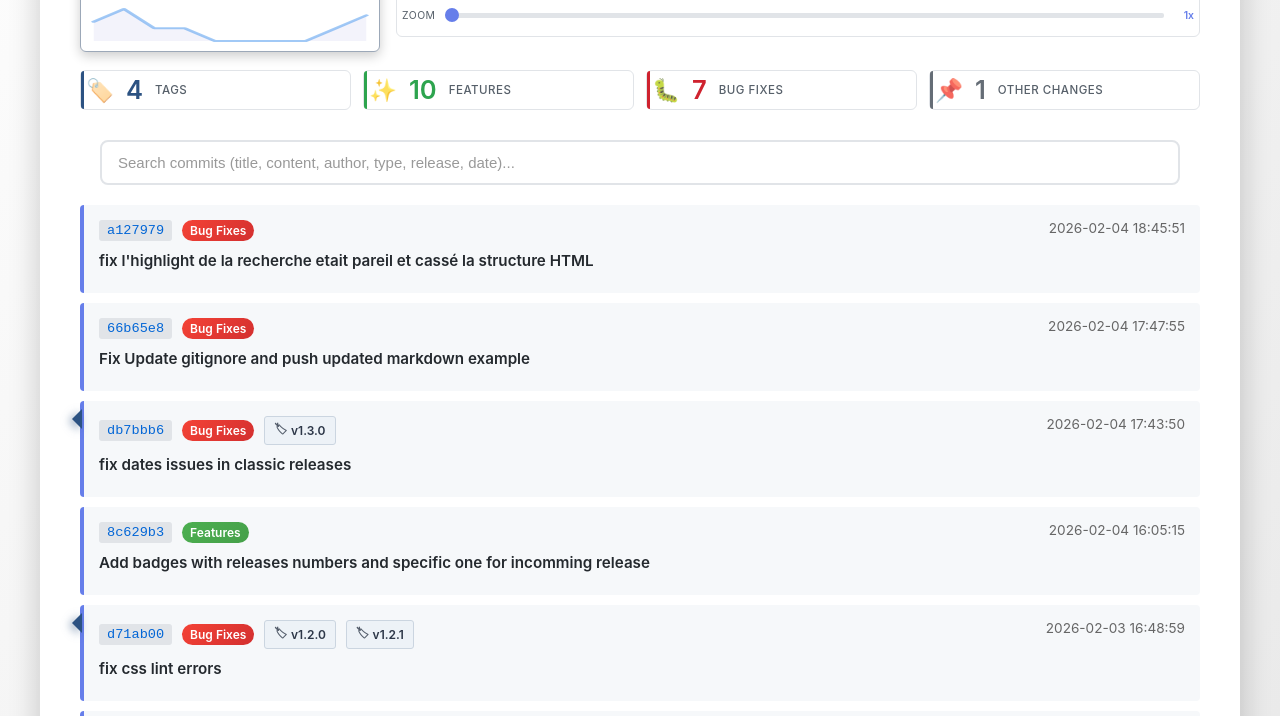
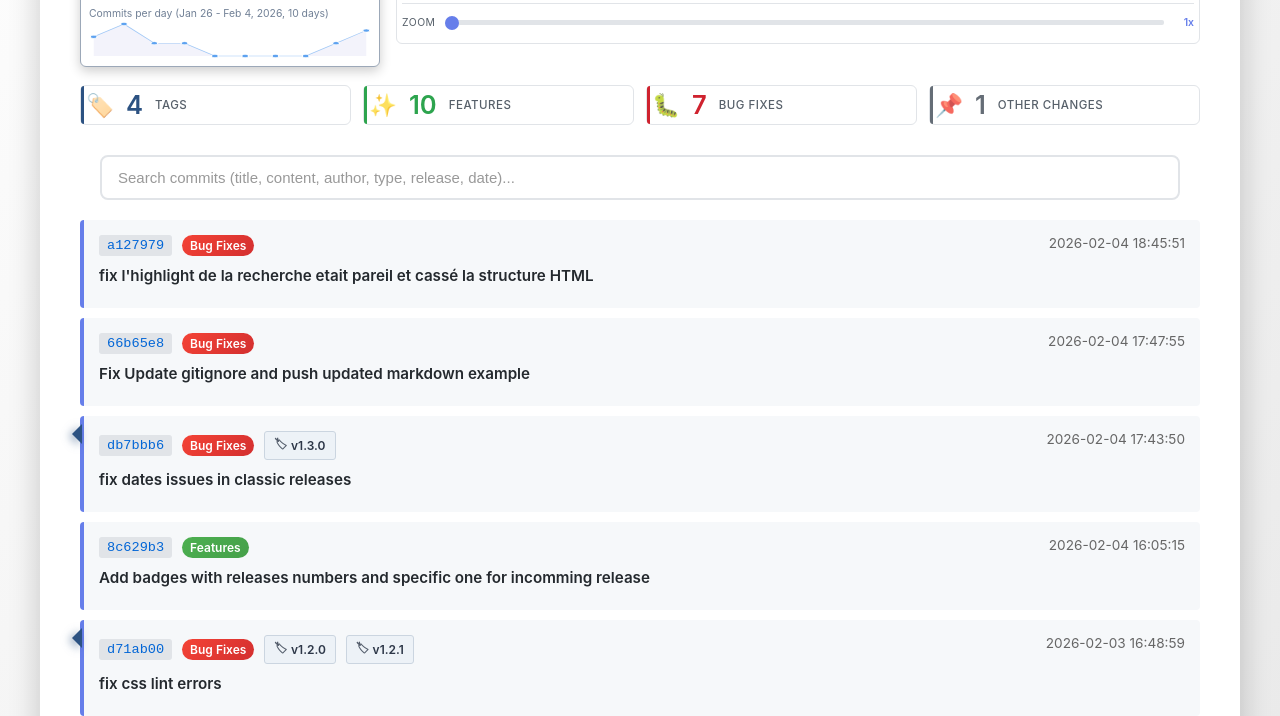
Before and after one commit to zRenard/WebReleaseNotes, a website: page release_notes.html in a window 1280 px wide. Shown: the part 384-1100 px from the top of the page. Drawn offline with Linux system fonts and the light colour scheme.

Commit message:
fix Reduce sparkline width and add label

```diff
--- a/release_notes.css
+++ b/release_notes.css
@@ -281,19 +281,25 @@ h1 {
 
 .summary-sparkline {
     width: 100%;
-    height: 36px;
+}
+
+.sparkline-label {
+    font-size: 0.65em;
+    color: #718096;
+    margin-bottom: 2px;
+    text-align: left;
 }
 
 .summary-sparkline svg {
     width: 100%;
-    height: 100%;
+    height: 36px;
     display: block;
 }
 
 .sparkline-line {
     fill: none;
     stroke: #5da2f093;
-    stroke-width: 2;
+    stroke-width: 0.5px;
     stroke-linecap: round;
     stroke-linejoin: round;
 }
@@ -302,7 +308,12 @@ h1 {
     fill: rgba(134, 139, 212, 0.103);
 }
 
-/* Category Cards - Professional and Compact */
+.sparkline-dot {
+    fill: #5da2f0;
+    stroke: white;
+    stroke-width: 0.5;
+}
+
 .summary-card:not(.total) {
     padding: 5px;
     display: flex;
@@ -691,7 +702,7 @@ h1 {
     width: 18px;
     height: 18px;
     background: #2c5282;
-    border: 3px solid white;
+    border: 1px solid white;
     cursor: pointer;
     transition: all 0.2s ease;
     box-shadow: 0 2px 6px rgba(44, 82, 130, 0.4);
@@ -1689,6 +1700,15 @@ body.theme-dark .sparkline-area {
     fill: rgba(244, 162, 97, 0.2);
 }
 
+body.theme-dark .sparkline-dot {
+    fill: #f4a261;
+    stroke: #0f131a;
+}
+
+body.theme-dark .sparkline-label {
+    color: #9aa4b2;
+}
+
 body.theme-dark .summary-card:not(.total) .number {
     color: #e2e8f0;
 }
--- a/release_notes.js
+++ b/release_notes.js
@@ -604,25 +604,26 @@ function buildSparkline(commits) {
         return '';
     }
 
+    // Get the same time range as the timeline
+    const timestamps = commits.map(c => c.timestamp).filter(t => t);
+    if (timestamps.length === 0) {
+        return '';
+    }
+
+    const oldestTime = Math.min(...timestamps);
+    const newestTime = Math.max(...timestamps);
+
     const countsByDay = new Map();
-    let minTs = Number.POSITIVE_INFINITY;
-    let maxTs = 0;
-
     commits.forEach(commit => {
         if (!commit.timestamp) return;
         const ts = commit.timestamp * 1000;
-        minTs = Math.min(minTs, ts);
-        maxTs = Math.max(maxTs, ts);
         const dayKey = new Date(ts).toISOString().slice(0, 10);
         countsByDay.set(dayKey, (countsByDay.get(dayKey) || 0) + 1);
     });
 
-    if (!Number.isFinite(minTs)) {
-        return '';
-    }
-
-    const startDate = new Date(minTs);
-    const endDate = new Date(maxTs);
+    // Use the timeline date range (oldest to newest)
+    const startDate = new Date(oldestTime * 1000);
+    const endDate = new Date(newestTime * 1000);
     const startUTC = new Date(Date.UTC(startDate.getUTCFullYear(), startDate.getUTCMonth(), startDate.getUTCDate()));
     const endUTC = new Date(Date.UTC(endDate.getUTCFullYear(), endDate.getUTCMonth(), endDate.getUTCDate()));
 
@@ -662,11 +663,25 @@ function buildSparkline(commits) {
 
     const areaPath = `M ${padding},${height - padding} L ${points.join(' L ')} L ${lastX.toFixed(2)},${height - padding} Z`;
 
+    // Generate circle elements for each data point
+    const circles = points.map(point => {
+        const [x, y] = point.split(',');
+        return `<circle class="sparkline-dot" cx="${x}" cy="${y}" r="1.5"></circle>`;
+    }).join('');
+
+    // Format date range for label
+    const startDateStr = startDate.toLocaleDateString('en-US', { month: 'short', day: 'numeric' });
+    const endDateStr = endDate.toLocaleDateString('en-US', { month: 'short', day: 'numeric', year: 'numeric' });
+    const totalCommits = dailyCounts.reduce((sum, count) => sum + count, 0);
+    const daysSpan = dailyCounts.length;
+
     return `
-        <div class="summary-sparkline" aria-hidden="true">
-            <svg viewBox="0 0 ${width} ${height}" preserveAspectRatio="none" role="img">
+        <div class="summary-sparkline">
+            <div class="sparkline-label">Commits per day (${startDateStr} - ${endDateStr}, ${daysSpan} ${daysSpan === 1 ? 'day' : 'days'})</div>
+            <svg viewBox="0 0 ${width} ${height}" preserveAspectRatio="none" role="img" aria-label="Sparkline showing ${totalCommits} commits over ${daysSpan} days">
                 <path class="sparkline-area" d="${areaPath}"></path>
                 <polyline class="sparkline-line" points="${points.join(' ')}"></polyline>
+                ${circles}
             </svg>
         </div>
     `;
```
